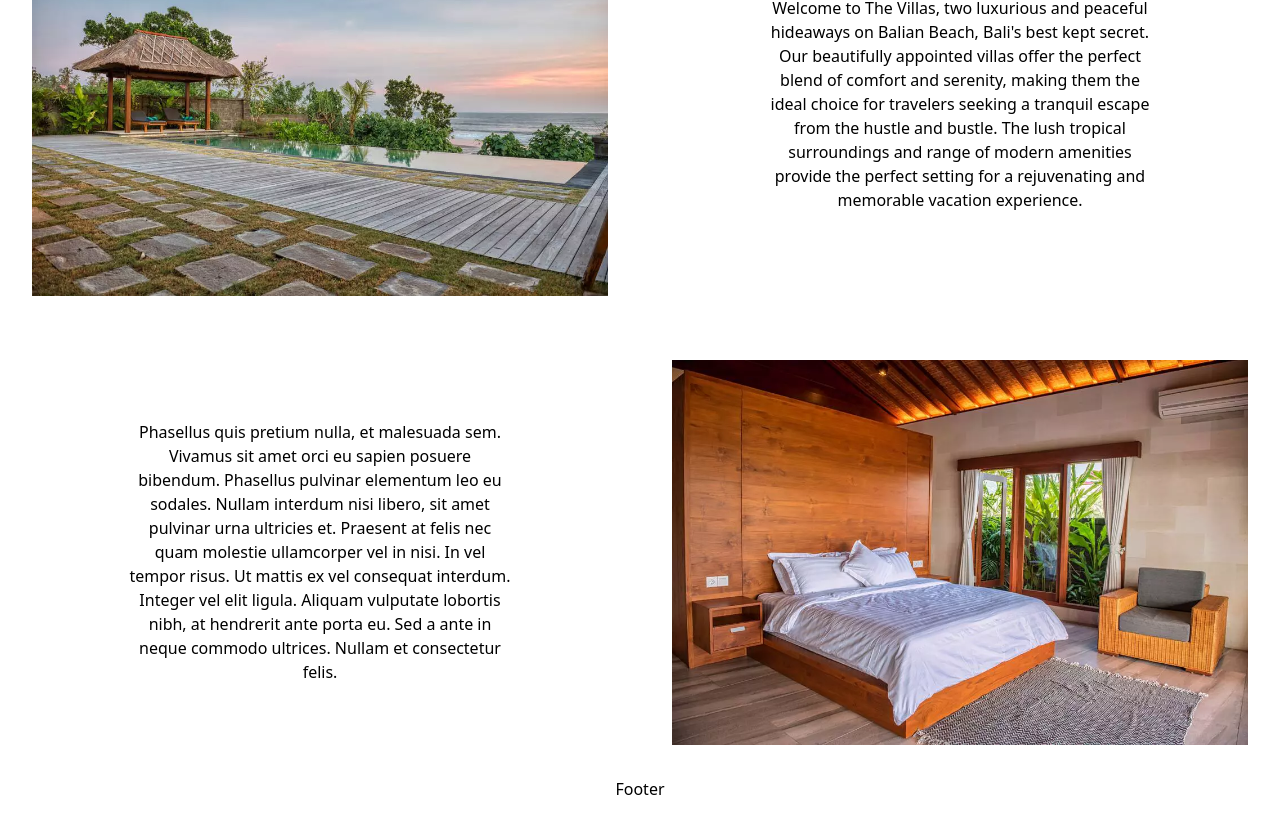
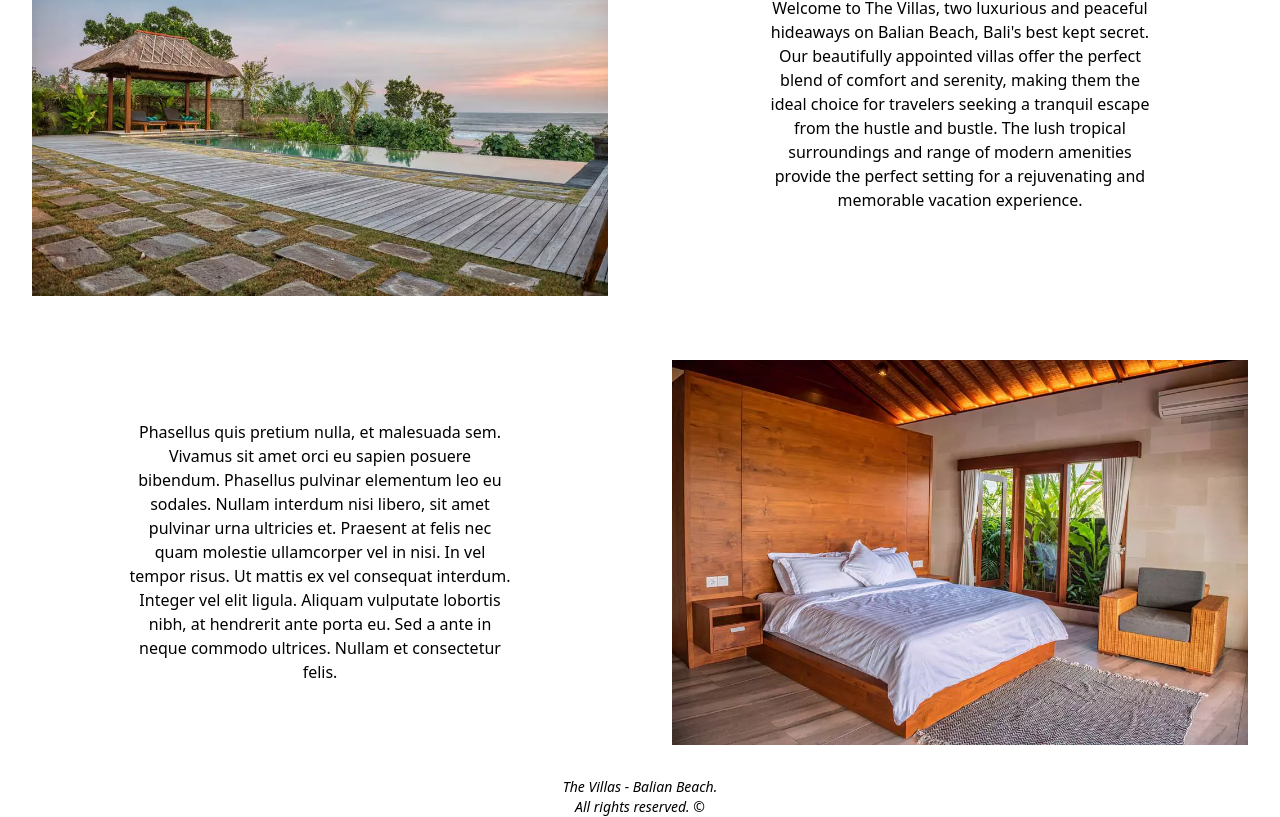
Before and after one commit to GeordieEK/balian-villas, a Next.js app: page / in a window 1280 px wide. Shown: the part 920-1737 px from the top of the page. Built offline with nearby package versions, Linux system fonts and the light colour scheme.

Commit message:
Update footer

```diff
--- a/src/components/Footer.js
+++ b/src/components/Footer.js
@@ -1,5 +1,13 @@
 const Footer = () => {
-  return <div className="flex justify-center">Footer</div>;
+  return (
+    <div className="flex justify-center text-center text-sm">
+      {' '}
+      <i>
+        <p>The Villas - Balian Beach.</p>
+        <p>All rights reserved. &copy; </p>
+      </i>
+    </div>
+  );
 };
 
 export default Footer;
--- a/src/components/footer.js
+++ b/src/components/footer.js
@@ -1,5 +1,13 @@
 const Footer = () => {
-  return <div className="flex justify-center">Footer</div>;
+  return (
+    <div className="flex justify-center text-center text-sm">
+      {' '}
+      <i>
+        <p>The Villas - Balian Beach.</p>
+        <p>All rights reserved. &copy; </p>
+      </i>
+    </div>
+  );
 };
 
 export default Footer;
```
